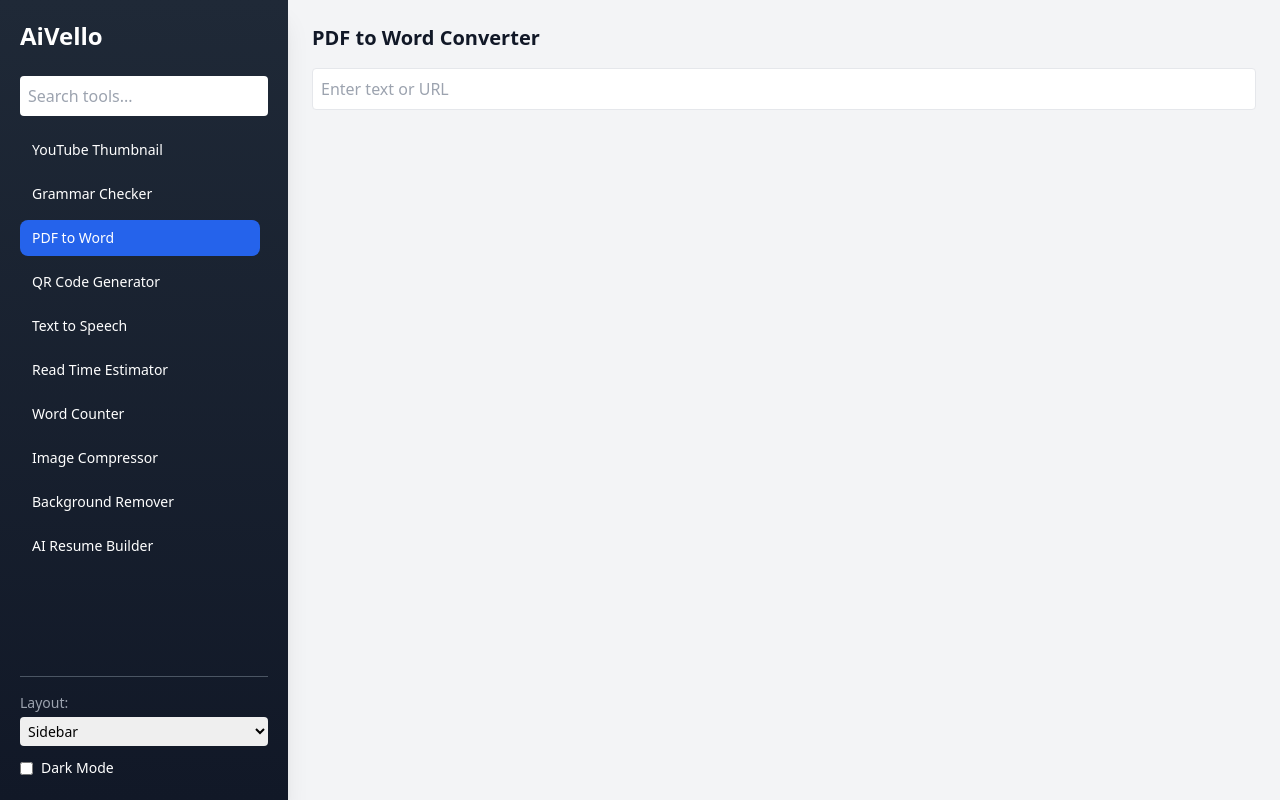
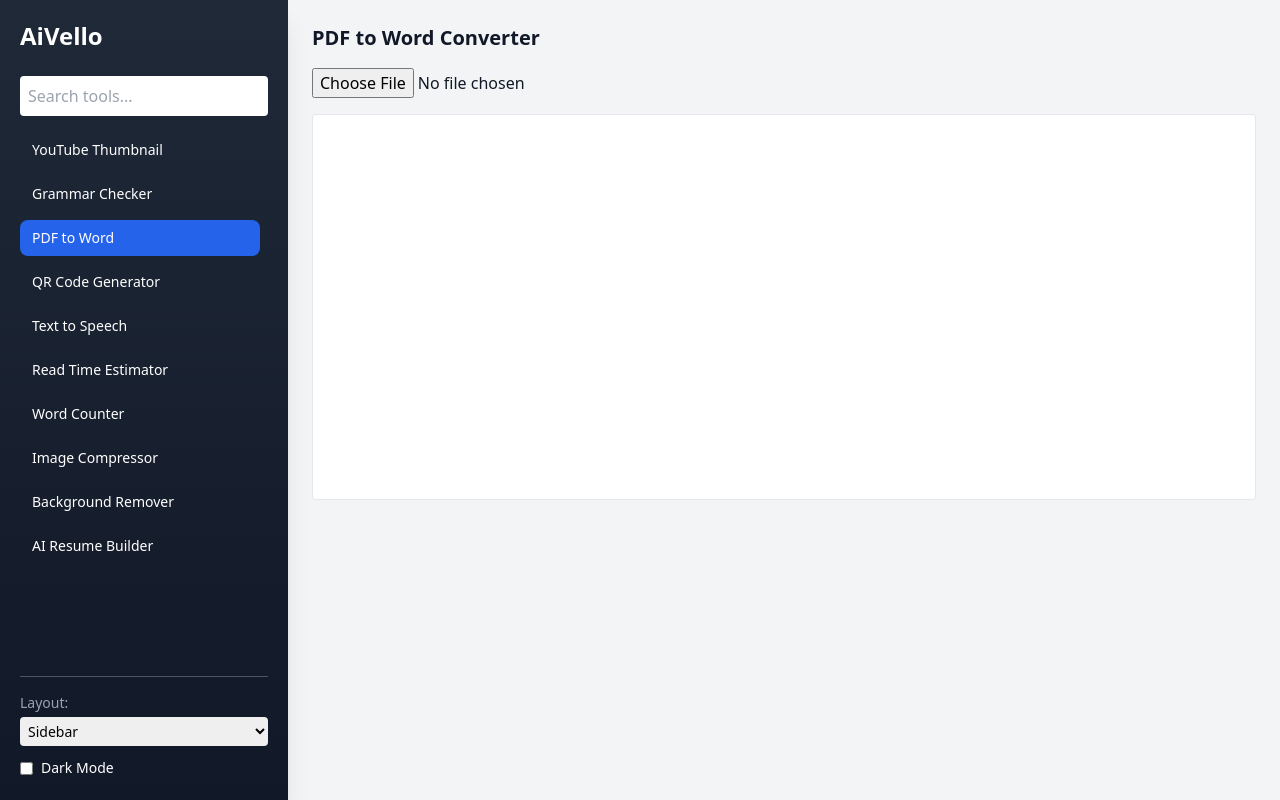
Before and after one commit to Raguvaasan/aivello, a React (Create React App) app: page / in a window 1280 px wide. Both pictures are taken after a click on the button "PDF to Word". Built offline with nearby package versions, Linux system fonts and the light colour scheme.

Commit message:
build error fix.

```diff
--- a/src/tools/PdfToWord.tsx
+++ b/src/tools/PdfToWord.tsx
@@ -1,22 +1,57 @@
+// File: src/tools/PdfToWord.tsx
 import React, { useState } from 'react';
 import { PDFDocument } from 'pdf-lib';
 
 export default function PdfToWord() {
   const [text, setText] = useState('');
+  const [loading, setLoading] = useState(false);
 
-  // Your component logic here
+  const handleFileUpload = async (event: React.ChangeEvent<HTMLInputElement>) => {
+    const file = event.target.files?.[0];
+    if (!file) return;
+
+    setLoading(true);
+    try {
+      const arrayBuffer = await file.arrayBuffer();
+      const pdfDoc = await PDFDocument.load(arrayBuffer);
+      const pages = pdfDoc.getPages();
+
+      // const allText = await Promise.all(
+      //   pages.map(async (page:any) => page.getTextContent?.()?.then?.(() => ''))
+      // );
+
+      const textContent = pages.map((page:any) => page.getTextContent());
+      const extracted = (await Promise.all(textContent)).map((tc:any) =>
+        tc.items.map((item: any) => item.str).join(' ')
+      );
+
+      setText(extracted.join('\n\n'));
+    } catch (err) {
+      console.error('Error extracting PDF text:', err);
+      setText('Failed to extract text from PDF.');
+    }
+    setLoading(false);
+  };
 
   return (
     <div>
       <h2 className="text-xl font-semibold mb-4">PDF to Word Converter</h2>
       <input
-        type="text"
-        placeholder="Enter text or URL"
-        value={text}
-        onChange={(e) => setText(e.target.value)}
-        className="w-full p-2 border rounded mb-4"
+        type="file"
+        accept="application/pdf"
+        onChange={handleFileUpload}
+        className="mb-4"
       />
-      {/* Additional component logic */}
+      {loading ? (
+        <p>Extracting text...</p>
+      ) : (
+        <textarea
+          value={text}
+          readOnly
+          rows={15}
+          className="w-full p-3 border rounded resize-none"
+        />
+      )}
     </div>
   );
 }
```
